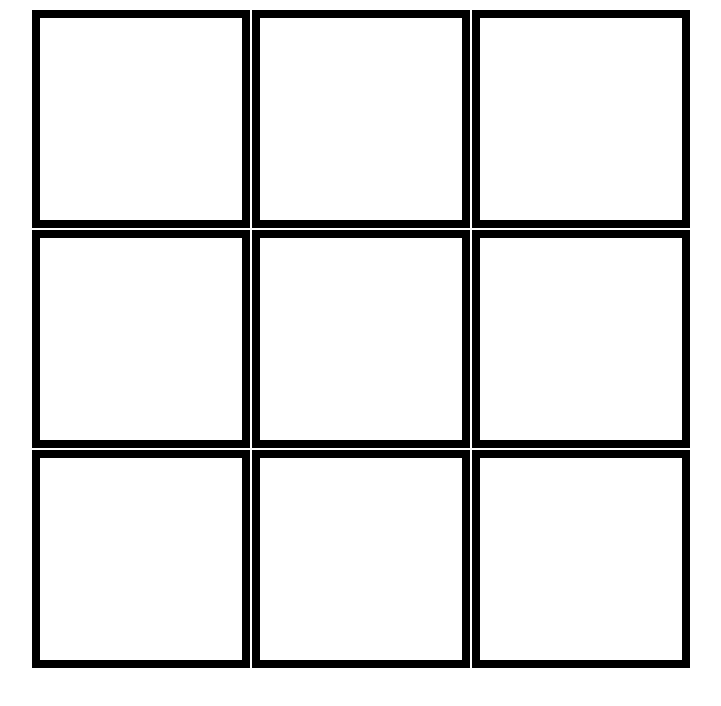
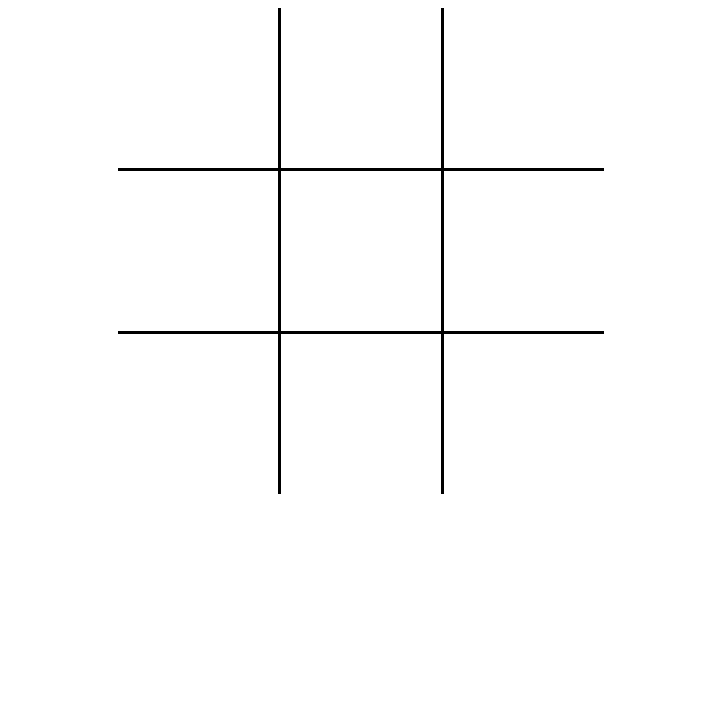
Before and after one commit to Avstel/website.github.io, a plain HTML site: page tictactoe.html in a window 1280 px wide. Shown: the whole page, without its empty margins (279-1000 px from the left). Drawn offline with Linux system fonts and the light colour scheme.

Commit message:
Second Commit

```diff
--- a/tictactoe.css
+++ b/tictactoe.css
@@ -1,5 +1,20 @@
-td {
-    border: 8px solid black;
-    height: 200px;
-    width: 200px;
-    }
+table {
+    border-collapse: collapse;
+    margin: 0 auto;
+  }
+  table td {
+    padding: 5rem;
+    border: 3px solid black;
+  }
+  table tr:first-child td {
+    border-top: 0;
+  }
+  table tr td:first-child {
+    border-left: 0;
+  }
+  table tr:last-child td {
+    border-bottom: 0;
+  }
+  table tr td:last-child {
+    border-right: 0;
+  }
```
Also changed, not shown: tictactoe.html (indentation only).
